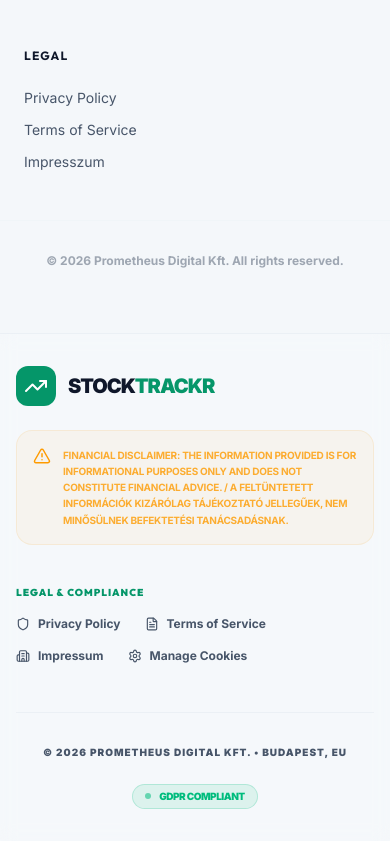
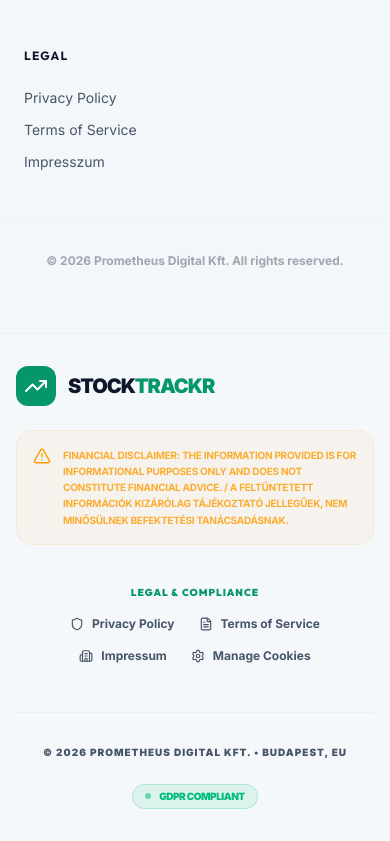
Before and after one commit to arpadbretz/stock-portfolio-tracker, a Next.js app: page / in a window 390 px wide. Shown: the part 5956-6797 px from the top of the page. Built offline with nearby package versions, Linux system fonts and the light colour scheme; no server answers.

Commit message:
UI Fix: Fluid Global Footer and Responsive Portfolio Liquidation Values

```diff
--- a/app/dashboard/portfolios/manage/page.tsx
+++ b/app/dashboard/portfolios/manage/page.tsx
@@ -391,7 +391,7 @@ function PortfolioCommandCenterContent() {
                                 <div className="grid grid-cols-1 lg:grid-cols-12 gap-8">
                                     {/* Stats & Tools Column */}
                                     <div className="lg:col-span-7 space-y-8">
-                                        <div className="grid grid-cols-1 md:grid-cols-2 gap-4">
+                                        <div className="grid grid-cols-1 lg:grid-cols-2 gap-4">
                                             {/* Liquidation Value */}
                                             <div className="p-6 md:p-8 rounded-[40px] bg-card border border-border shadow-sm flex flex-col justify-between group overflow-hidden relative min-w-0 w-full">
                                                 <div className="min-w-0">
@@ -399,7 +399,7 @@ function PortfolioCommandCenterContent() {
                                                         <DollarSign size={16} className="shrink-0" />
                                                         <span className="text-[10px] font-black uppercase tracking-[0.2em] truncate">Net Liquidation</span>
                                                     </div>
-                                                    <div className="text-2xl xs:text-3xl sm:text-4xl lg:text-5xl font-black tracking-tighter mb-4 blur-stealth break-words min-w-0">
+                                                    <div className="text-2xl md:text-3xl lg:text-4xl 2xl:text-5xl font-black tracking-tighter mb-4 blur-stealth whitespace-nowrap min-w-0 overflow-hidden text-ellipsis">
                                                         {formatCurrency(convertedMarketValue, currency)}
                                                     </div>
                                                 </div>
--- a/components/Footer.tsx
+++ b/components/Footer.tsx
@@ -21,11 +21,11 @@ export default function Footer() {
     ];
 
     return (
-        <footer className="mt-auto border-t border-border/50 bg-card/30 backdrop-blur-sm">
-            <div className="max-w-7xl mx-auto px-4 sm:px-6 py-8 md:py-12">
-                <div className="flex flex-col md:flex-row md:justify-between gap-10 md:gap-12 items-start">
+        <footer className="mt-auto border-t border-border/50 bg-card/30 backdrop-blur-sm w-full">
+            <div className="w-full px-4 md:px-6 py-8 md:py-12">
+                <div className="flex flex-col lg:flex-row lg:justify-between gap-10 lg:gap-12 items-start">
                     {/* Brand & Disclosure */}
-                    <div className="space-y-6 w-full md:max-w-md">
+                    <div className="space-y-6 w-full lg:max-w-md">
                         <Link href="/" className="flex items-center gap-3 group">
                             <div className="p-2 bg-primary rounded-xl group-hover:rotate-12 transition-transform duration-300">
                                 <TrendingUp className="text-primary-foreground" size={24} />
@@ -48,11 +48,11 @@ export default function Footer() {
                     </div>
 
                     {/* Legal Links */}
-                    <div className="w-full md:w-auto flex flex-col items-start md:items-end md:text-right">
-                        <h3 className="text-[10px] font-black uppercase tracking-widest text-primary mb-4 md:mb-6">
+                    <div className="w-full lg:w-auto flex flex-col items-center lg:items-end lg:text-right">
+                        <h3 className="text-[10px] font-black uppercase tracking-widest text-primary mb-4 lg:mb-6">
                             Legal & Compliance
                         </h3>
-                        <ul className="flex flex-wrap gap-x-6 gap-y-4 md:justify-end items-center">
+                        <ul className="flex flex-wrap gap-x-6 gap-y-4 justify-center lg:justify-end items-center">
                             {legalLinks.map((link) => (
                                 <li key={link.name}>
                                     <Link
```
